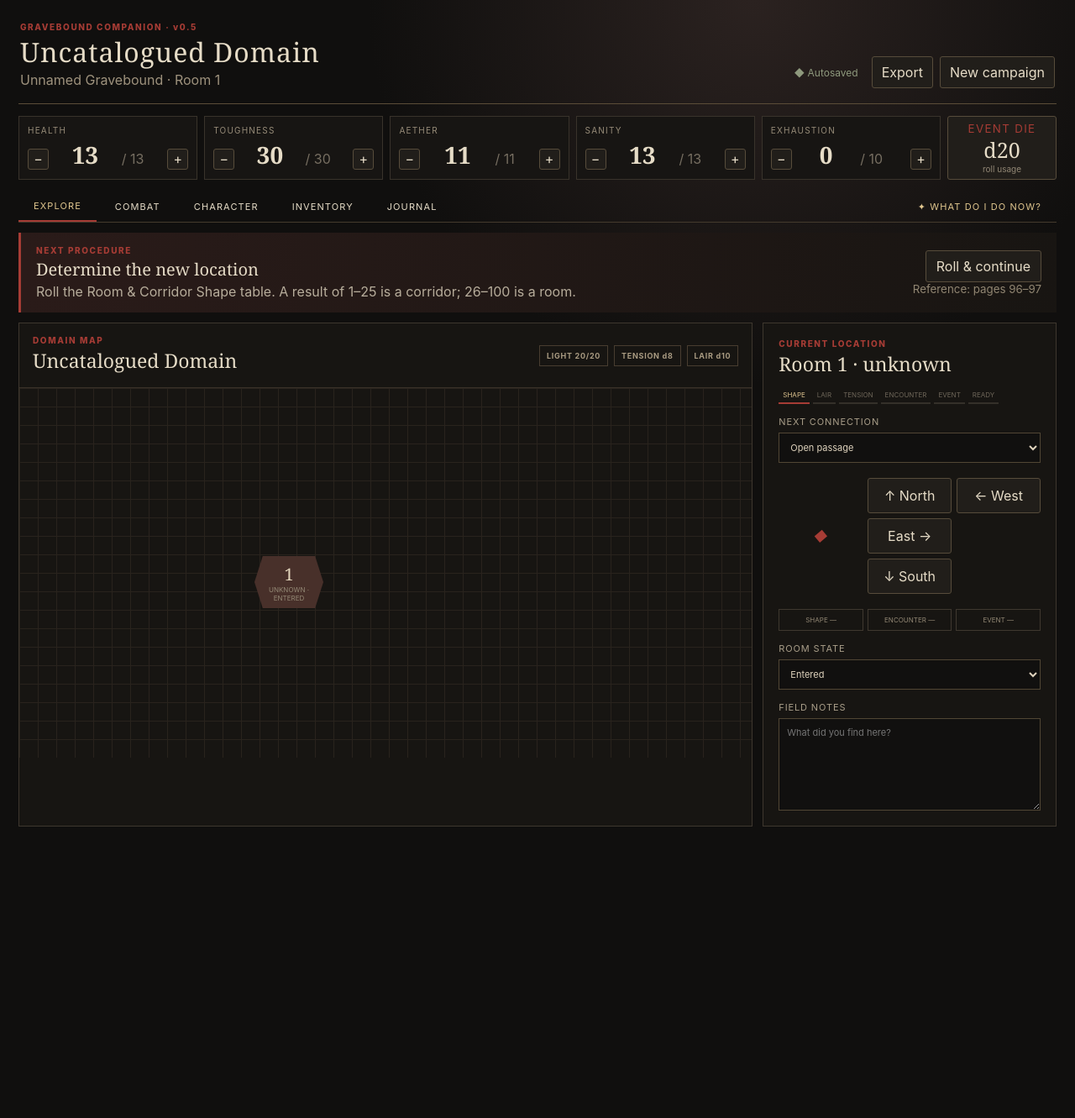
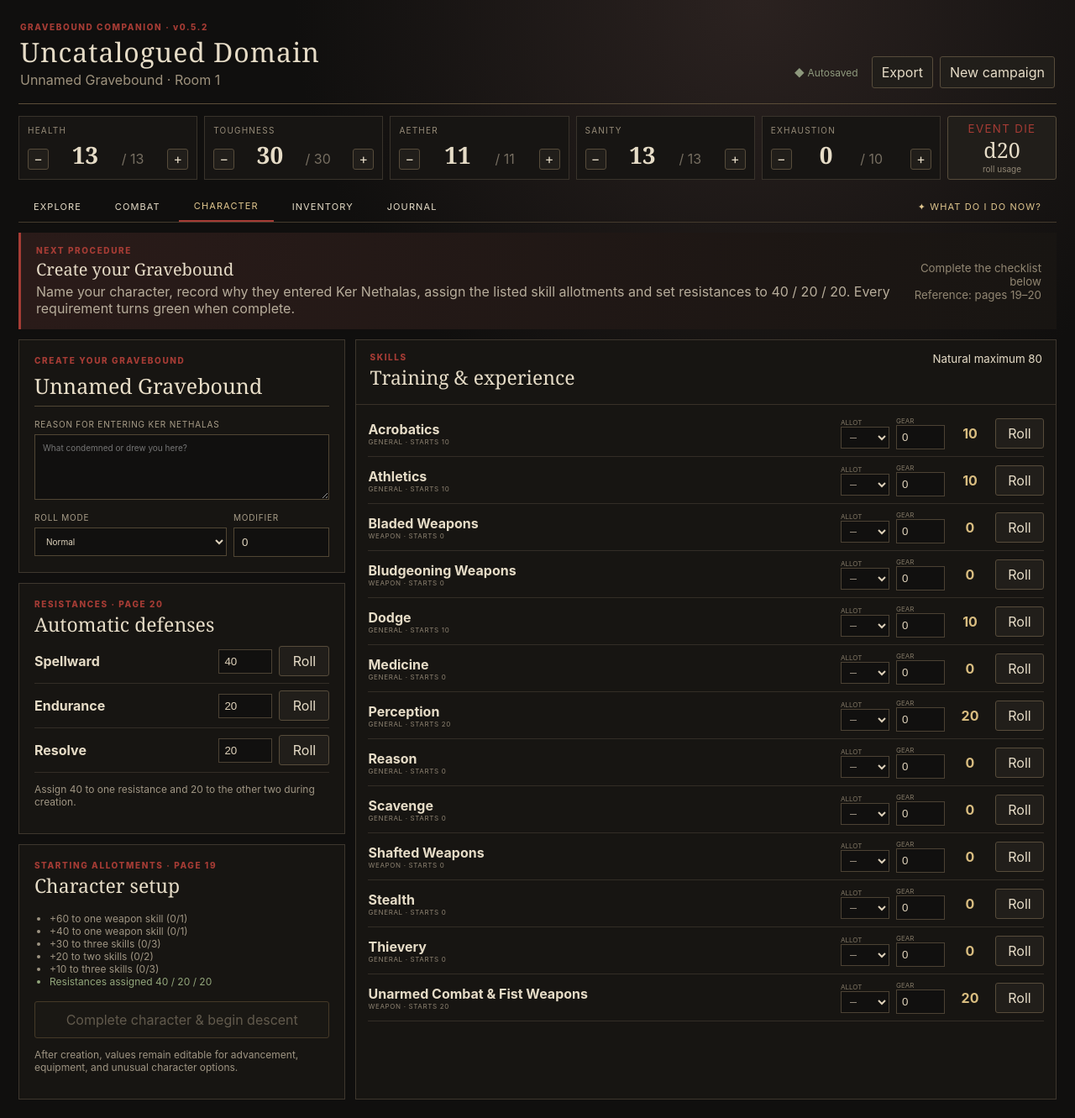
Before and after one commit to esortland/ker-nethalas-dashboard, a React (Vite) app: page / in a window 1280 px wide. Shown: the whole page at 84% size. Before the commit the page ends 1006 px from the top, so only its background shows below. Built offline with nearby package versions, Linux system fonts and the light colour scheme.

Commit message:
Add character creation onboarding flow

```diff
--- a/src/App.tsx
+++ b/src/App.tsx
@@ -25,13 +25,13 @@ const explorationGuidance: Record<Campaign["explorationStep"], { title: string;
 
 export function App() {
   const [campaign, setCampaign] = useState(loadCampaign);
-  const [activeTab, setActiveTab] = useState<"explore" | "combat" | "character" | "inventory" | "journal">("explore");
+  const [activeTab, setActiveTab] = useState<"explore" | "combat" | "character" | "inventory" | "journal">(campaign.characterCreated ? "explore" : "character");
   const [showGuide, setShowGuide] = useState(true);
   const [rollMessage, setRollMessage] = useState("");
 
   useEffect(() => saveCampaign(campaign), [campaign]);
   const currentRoom = campaign.rooms.find((room) => room.id === campaign.currentRoomId)!;
-  const guide = activeTab === "explore" ? explorationGuidance[campaign.explorationStep] : activeTab === "combat" ? { title:`Round ${campaign.combat.round}: ${campaign.combat.actingSide} acts`, text:"Resolve an opposed check, apply damage when required, then change the acting side. Reactions reset at the next round.", page:"75–87" } : guidance[campaign.phase];
+  const guide = !campaign.characterCreated ? { title:"Create your Gravebound", text:"Name your character, record why they entered Ker Nethalas, assign the listed skill allotments and set resistances to 40 / 20 / 20. Every requirement turns green when complete.", page:"19–20" } : activeTab === "explore" ? explorationGuidance[campaign.explorationStep] : activeTab === "combat" ? { title:`Round ${campaign.combat.round}: ${campaign.combat.actingSide} acts`, text:"Resolve an opposed check, apply damage when required, then change the acting side. Reactions reset at the next round.", page:"75–87" } : guidance[campaign.phase];
 
   function changeResource(key: ResourceKey, delta: number) { setCampaign((value) => updateResource(value, key, delta)); }
   function travel(direction: Direction, entryType: "passage" | "door") { setCampaign((value) => addRoom(value, direction, entryType)); setShowGuide(true); }
@@ -57,7 +57,7 @@ export function App() {
 
   return <main className="app-shell">
     <header className="masthead">
-      <div><p className="eyebrow">GRAVEBOUND COMPANION · v0.5</p><h1>{campaign.domainName}</h1><p>{campaign.characterName} · Room {currentRoom.number}</p></div>
+      <div><p className="eyebrow">GRAVEBOUND COMPANION · v0.5.2</p><h1>{campaign.domainName}</h1><p>{campaign.characterName} · Room {currentRoom.number}</p></div>
       <div className="save-tools"><span className="saved">◆ Autosaved</span><button onClick={exportSave}>Export</button><button onClick={reset}>New campaign</button></div>
     </header>
 
@@ -67,15 +67,15 @@ export function App() {
     </section>
 
     <nav className="tabs">
-      {(["explore", "combat", "character", "inventory", "journal"] as const).map((tab) => <button key={tab} className={activeTab === tab ? "active" : ""} onClick={() => setActiveTab(tab)}>{tab}</button>)}
+      {(["explore", "combat", "character", "inventory", "journal"] as const).map((tab) => <button key={tab} disabled={!campaign.characterCreated && tab !== "character"} className={activeTab === tab ? "active" : ""} onClick={() => setActiveTab(tab)}>{tab}</button>)}
       <button className="guide-button" onClick={() => setShowGuide((value) => !value)}>✦ What do I do now?</button>
     </nav>
 
-    {showGuide && <aside className="guidance"><div><span>NEXT PROCEDURE</span><h2>{guide.title}</h2><p>{guide.text}</p></div><div className="guidance-actions">{activeTab === "explore" && campaign.explorationStep !== "combat" && campaign.explorationStep !== "ready" ? <button onClick={() => setCampaign(resolveExplorationRoll(campaign))}>Roll & continue</button> : activeTab === "explore" && campaign.explorationStep === "combat" ? <button onClick={() => setActiveTab("combat")}>Open combat dashboard</button> : <button onClick={() => setCampaign((value) => ({ ...value, phase: value.phase === "enter" ? "resolve" : "explore" }))}>Mark step resolved</button>}<small>Reference: pages {guide.page}</small></div></aside>}
+    {showGuide && <aside className="guidance"><div><span>NEXT PROCEDURE</span><h2>{guide.title}</h2><p>{guide.text}</p></div><div className="guidance-actions">{!campaign.characterCreated ? <small>Complete the checklist below<br/>Reference: pages {guide.page}</small> : <>{activeTab === "explore" && campaign.explorationStep !== "combat" && campaign.explorationStep !== "ready" ? <button onClick={() => setCampaign(resolveExplorationRoll(campaign))}>Roll & continue</button> : activeTab === "explore" && campaign.explorationStep === "combat" ? <button onClick={() => setActiveTab("combat")}>Open combat dashboard</button> : <button onClick={() => setCampaign((value) => ({ ...value, phase: value.phase === "enter" ? "resolve" : "explore" }))}>Mark step resolved</button>}<small>Reference: pages {guide.page}</small></>}</div></aside>}
 
     {activeTab === "explore" && <Explore campaign={campaign} currentRoom={currentRoom} onTravel={travel} onUpdate={setCampaign} />}
     {activeTab === "combat" && <Combat campaign={campaign} onUpdate={setCampaign} onFinish={() => { setCampaign(log({ ...campaign, combat:{...campaign.combat,active:false,reactions:0}, explorationStep:"ready", rooms:campaign.rooms.map(room=>room.id===campaign.currentRoomId?{...room,hasEncounter:false,state:"cleared"}:room) },"Combat resolved; room cleared.")); setActiveTab("explore"); }} />}
-    {activeTab === "character" && <Character campaign={campaign} onUpdate={setCampaign} />}
+    {activeTab === "character" && <Character campaign={campaign} onUpdate={setCampaign} onComplete={() => { setActiveTab("explore"); setShowGuide(true); }} />}
     {activeTab === "inventory" && <Inventory campaign={campaign} onUpdate={setCampaign} />}
     {activeTab === "journal" && <Journal campaign={campaign} />}
   </main>;
@@ -111,7 +111,7 @@ function Explore({ campaign, currentRoom, onTravel, onUpdate }: { campaign: Camp
   </section>;
 }
 
-function Character({ campaign, onUpdate }: { campaign: Campaign; onUpdate: (campaign: Campaign) => void }) {
+function Character({ campaign, onUpdate, onComplete }: { campaign: Campaign; onUpdate: (campaign: Campaign) => void; onComplete: () => void }) {
   const [modifier, setModifier] = useState(0);
   const [mode, setMode] = useState<CheckMode>("normal");
   const setup = validateCharacterSetup(campaign);
@@ -136,7 +136,7 @@ function Character({ campaign, onUpdate }: { campaign: Campaign; onUpdate: (camp
       <div className="skill-list">{campaign.skills.map(skill => <div className="skill-row" key={skill.id}><div><strong>{skill.name}</strong><small>{skill.category} · starts {skill.startingBase}{skill.markedForImprovement ? " · MARKED" : ""}</small></div><label>{campaign.characterCreated ? "Base" : "Allot"}{campaign.characterCreated ? <input type="number" min="0" max="80" value={skill.base} onChange={event => updateSkill(skill.id, { base: Math.min(80, Math.max(0, Number(event.target.value))) })} /> : <select value={skill.base - skill.startingBase} onChange={event => updateSkill(skill.id, { base: skill.startingBase + Number(event.target.value) })}><option value="0">—</option><option value="10">+10</option><option value="20">+20</option><option value="30">+30</option>{skill.category === "weapon" && <><option value="40">+40</option><option value="60">+60</option></>}</select>}</label><label>Gear<input type="number" step="5" value={skill.gearModifier} onChange={event => updateSkill(skill.id, { gearModifier: Number(event.target.value) })} /></label><strong className="effective">{skill.base + skill.gearModifier}</strong><button onClick={() => roll(skill.id, skill.name, skill.base + skill.gearModifier, true)}>Roll</button></div>)}</div>
     </div>
     <div className="panel resistance-panel"><span>RESISTANCES · PAGE 20</span><h2>Automatic defenses</h2>{Object.entries(campaign.resistances).map(([id, score]) => <div className="resistance" key={id}><strong>{id}</strong><input type="number" min="0" value={score} onChange={event => onUpdate({ ...campaign, resistances: { ...campaign.resistances, [id]: Number(event.target.value) } })}/><button onClick={() => roll(id, id[0].toUpperCase() + id.slice(1), score, false)}>Roll</button></div>)}<p>Assign 40 to one resistance and 20 to the other two during creation.</p></div>
-    <div className="panel creation-rules"><span>STARTING ALLOTMENTS · PAGE 19</span><h2>{campaign.characterCreated ? "Setup complete" : "Character setup"}</h2><ul><li className={setup.summary.weapon60 === 1 ? "done" : ""}>+60 to one weapon skill ({setup.summary.weapon60}/1)</li><li className={setup.summary.weapon40 === 1 ? "done" : ""}>+40 to one weapon skill ({setup.summary.weapon40}/1)</li><li className={setup.summary.thirty === 3 ? "done" : ""}>+30 to three skills ({setup.summary.thirty}/3)</li><li className={setup.summary.twenty === 2 ? "done" : ""}>+20 to two skills ({setup.summary.twenty}/2)</li><li className={setup.summary.ten === 3 ? "done" : ""}>+10 to three skills ({setup.summary.ten}/3)</li><li className={setup.summary.resistances ? "done" : ""}>Resistances assigned 40 / 20 / 20</li></ul>{!campaign.characterCreated && <button className="complete-character" disabled={!setup.valid} onClick={() => onUpdate(log({ ...campaign, characterCreated: true }, `${campaign.characterName} completed character creation.`))}>Complete character</button>}<p>After creation, values remain editable for advancement, equipment, and unusual character options.</p></div>
+    <div className="panel creation-rules"><span>STARTING ALLOTMENTS · PAGE 19</span><h2>{campaign.characterCreated ? "Setup complete" : "Character setup"}</h2><ul><li className={setup.summary.weapon60 === 1 ? "done" : ""}>+60 to one weapon skill ({setup.summary.weapon60}/1)</li><li className={setup.summary.weapon40 === 1 ? "done" : ""}>+40 to one weapon skill ({setup.summary.weapon40}/1)</li><li className={setup.summary.thirty === 3 ? "done" : ""}>+30 to three skills ({setup.summary.thirty}/3)</li><li className={setup.summary.twenty === 2 ? "done" : ""}>+20 to two skills ({setup.summary.twenty}/2)</li><li className={setup.summary.ten === 3 ? "done" : ""}>+10 to three skills ({setup.summary.ten}/3)</li><li className={setup.summary.resistances ? "done" : ""}>Resistances assigned 40 / 20 / 20</li></ul>{!campaign.characterCreated && <button className="complete-character" disabled={!setup.valid} onClick={() => { onUpdate(log({ ...campaign, characterCreated: true, phase:"enter", explorationStep:"shape" }, `${campaign.characterName} completed character creation and began the descent.`)); onComplete(); }}>Complete character & begin descent</button>}<p>After creation, values remain editable for advancement, equipment, and unusual character options.</p></div>
   </section>;
 }
 const EQUIPMENT_SLOTS: EquipmentSlot[] = ["mainHand","offHand","belt","head","armor","gloves","boots","amulet","ring1","ring2","backpack","pouch1","pouch2","pouch3"];
```
